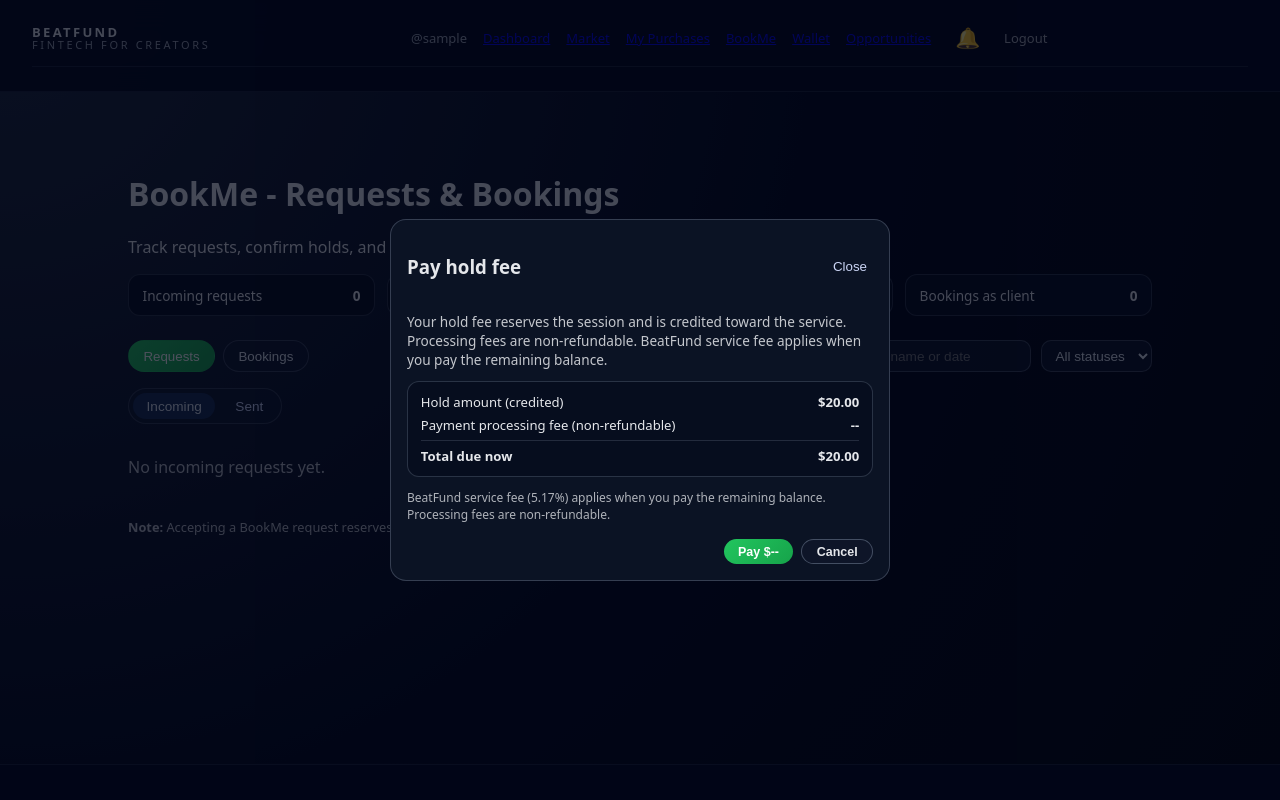
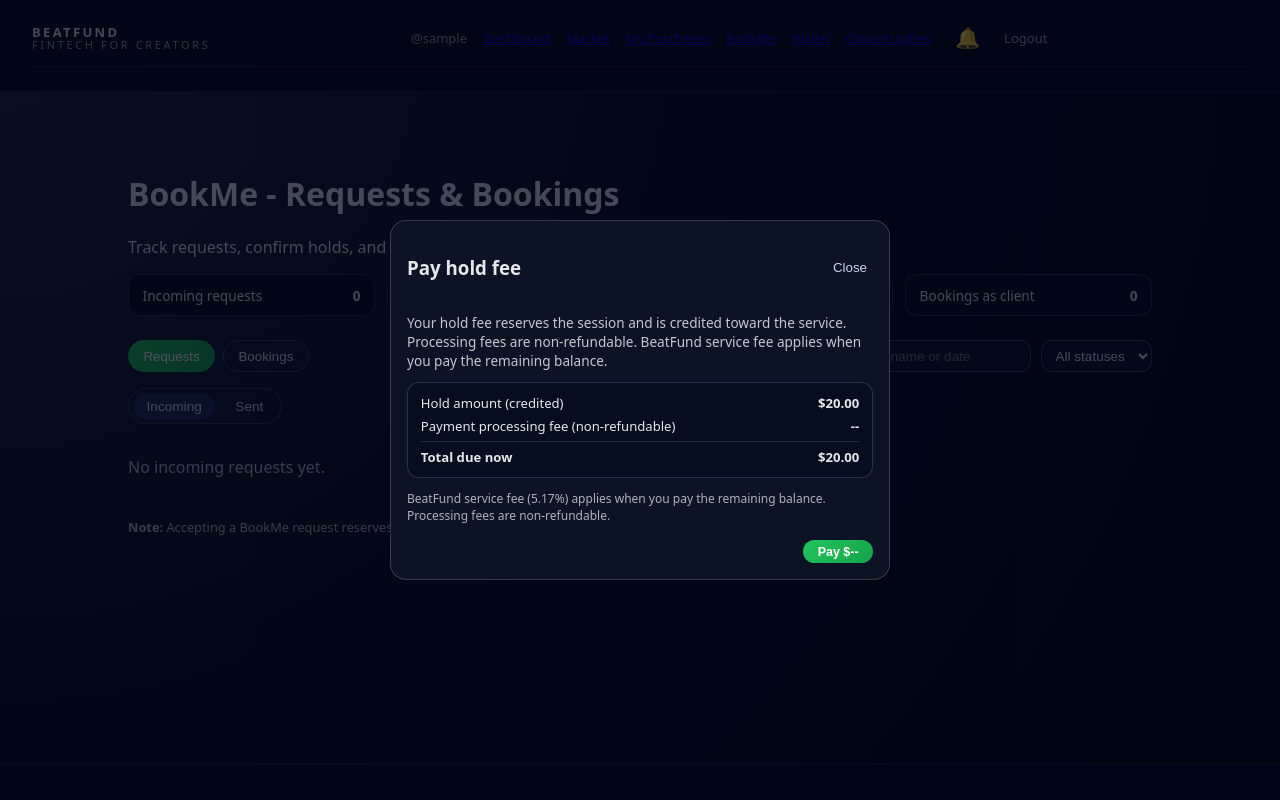
Before and after one commit to michealyalley136-cyber/beatfundwithjay, a Flask app: page /bookme/requests in a window 1280 px wide. Run offline with Flask 3, Linux system fonts and the light colour scheme; the visitor is signed in with stand-in values (Sample User, id 1); data comes from the database, SQL or seed files in the repository; data that the repository does not hold is empty; some libraries are stand-ins or nearby versions.

Commit message:
Remove hold modal cancel button

```diff
--- a/templates/bookme_requests.html
+++ b/templates/bookme_requests.html
@@ -268,7 +268,6 @@
     </div>
     <div class="bf-modal-actions">
       <button class="btn btn-primary" type="button" id="holdPayBtn" disabled>Pay $--</button>
-      <button class="btn btn-secondary" type="button" data-close="true">Cancel</button>
     </div>
   </div>
 </div>
```
